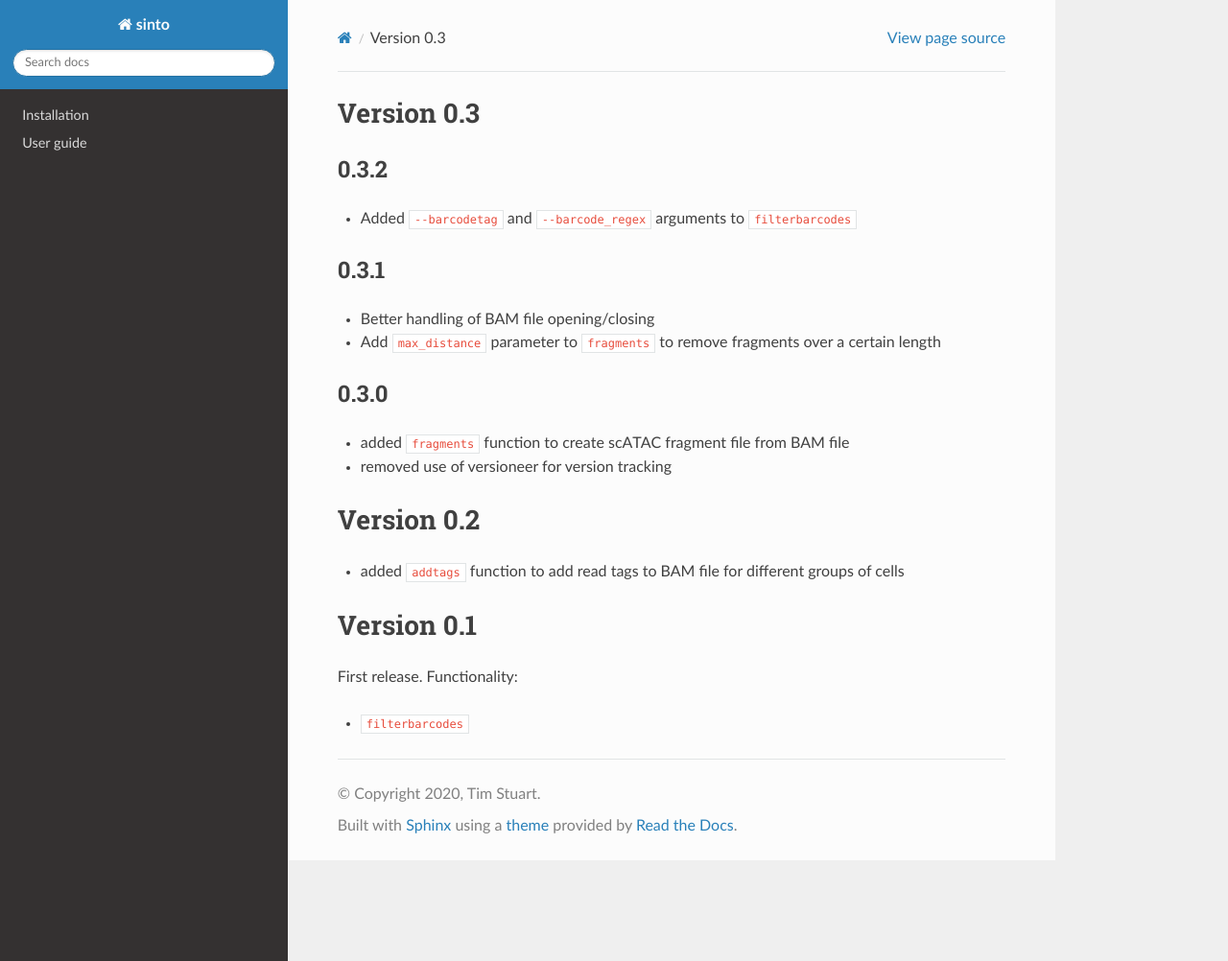
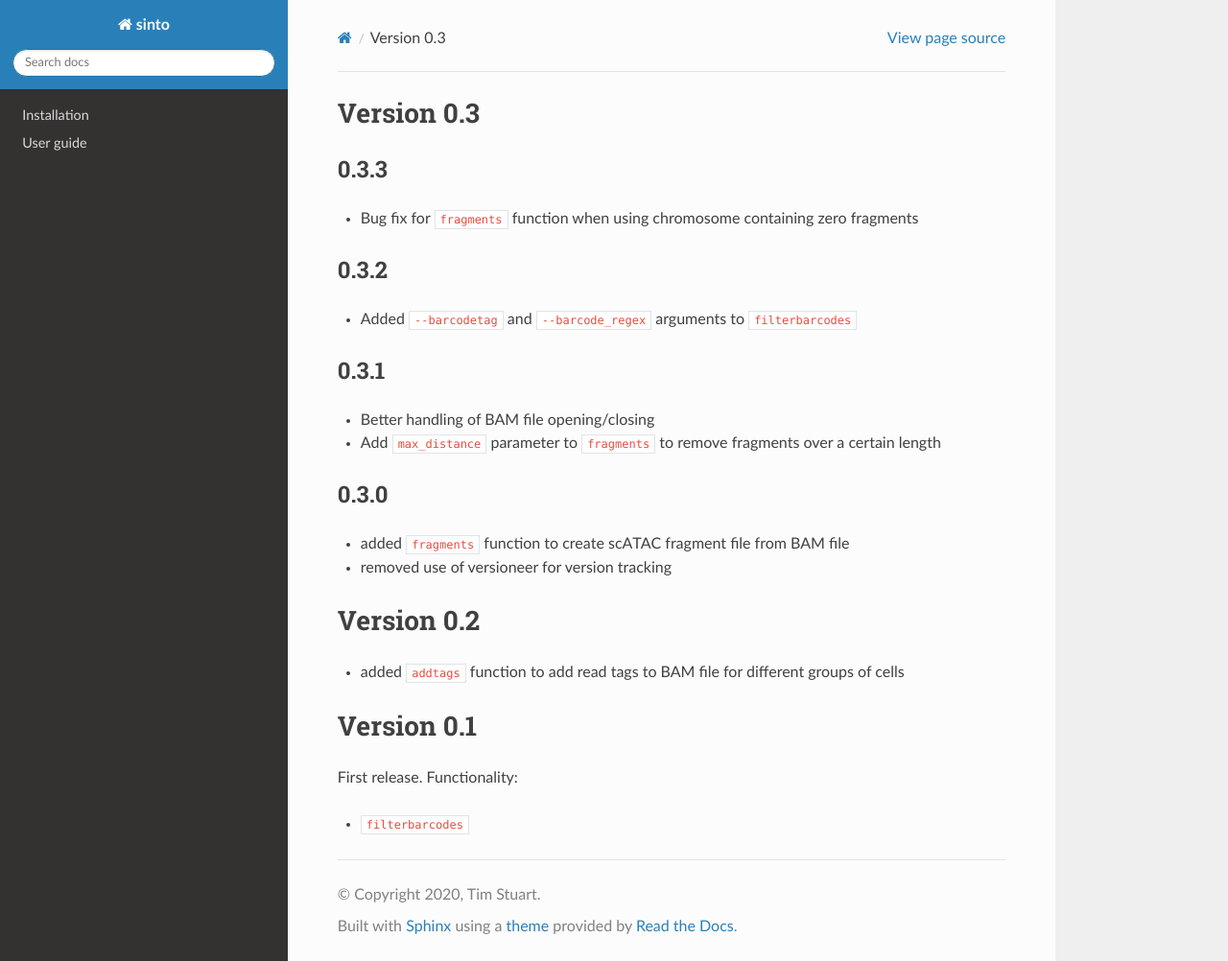
Before and after one commit to timoast/sinto, a Sphinx documentation site: the page built from docs/release_notes.rst, in a window 1280 px wide and 1002 px high. Shown: the whole window at 96% size. Built offline with Sphinx 7.4.7 and the Read the Docs theme 2.0.0, drawn with Linux system fonts in a browser that asks for light colours.

Commit message:
Fix bug when no fragments present

```diff
--- a/docs/conf.py
+++ b/docs/conf.py
@@ -22,8 +22,8 @@ copyright = '2020, Tim Stuart'
 author = 'Tim Stuart'
 
 # The full version, including alpha/beta/rc tags
-release = '0.3.2'
-
+import pkg_resources
+release = pkg_resources.get_distribution("sinto").version
 
 # -- General configuration ---------------------------------------------------
 
--- a/docs/release_notes.rst
+++ b/docs/release_notes.rst
@@ -1,5 +1,10 @@
 Version 0.3
 -----------
+
+0.3.3
+~~~~~
+
+- Bug fix for ``fragments`` function when using chromosome containing zero fragments
 
 0.3.2
 ~~~~~
--- a/sinto/_version.py
+++ b/sinto/_version.py
@@ -1 +1 @@
-__version__ = "0.3.2"
+__version__ = "0.3.3"
```
Also changed, not shown: 1 other file.
